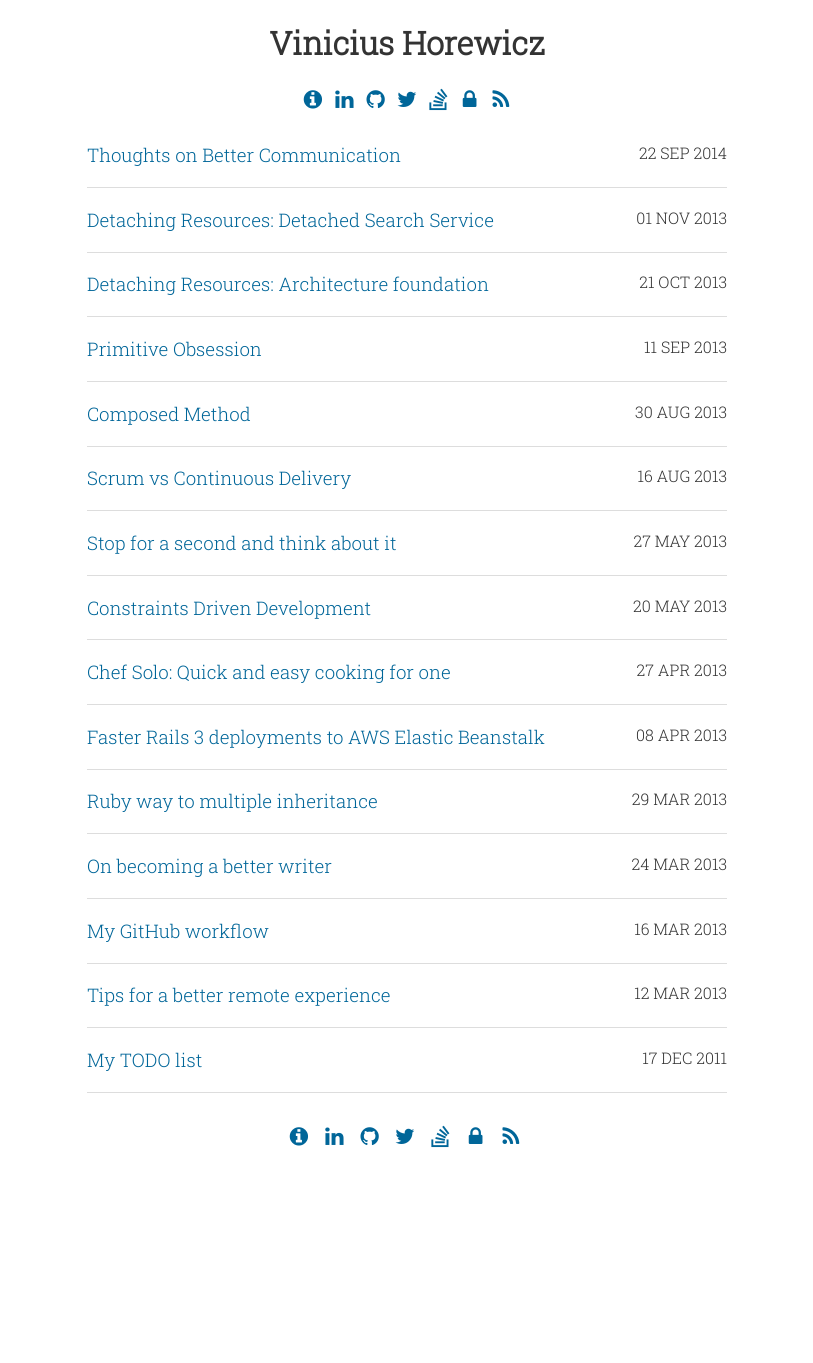
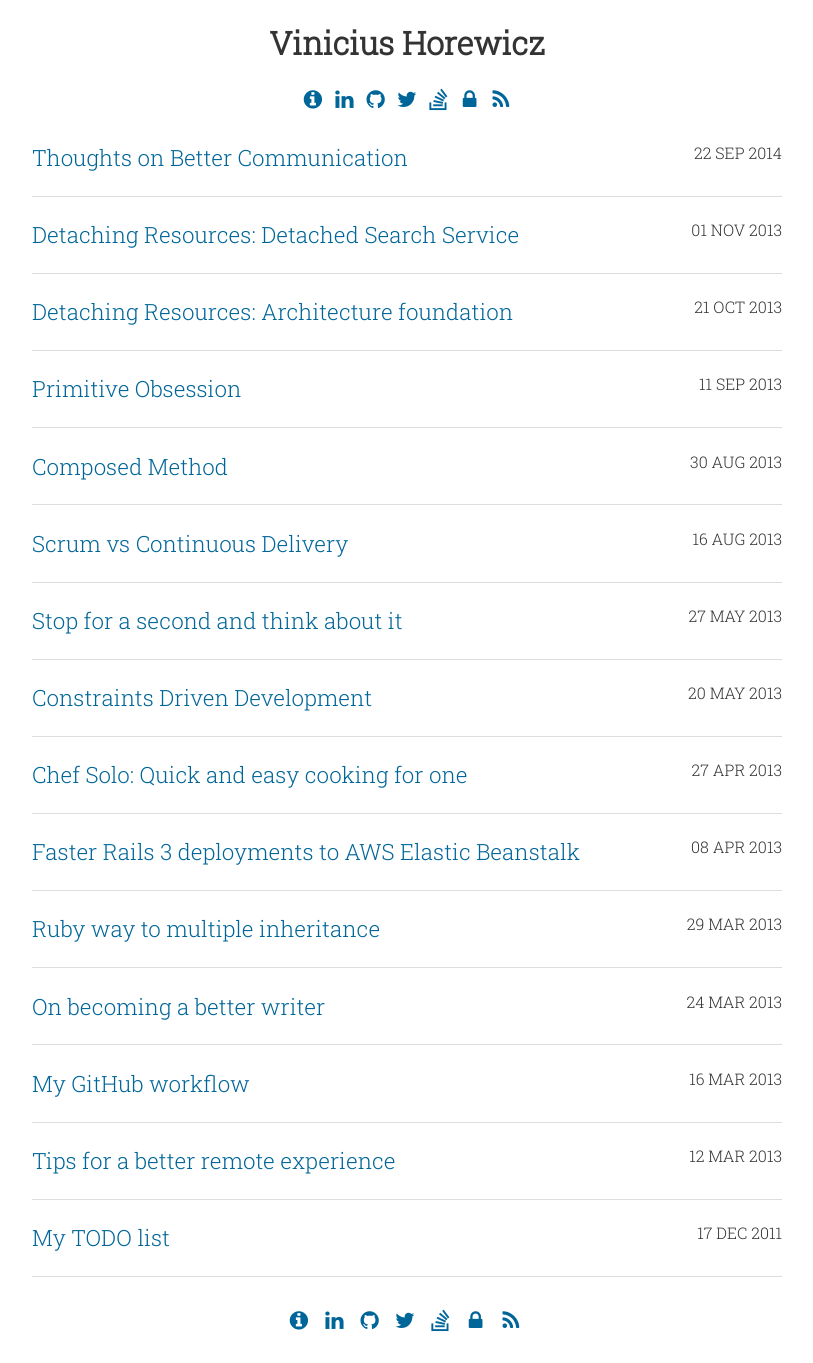
Before and after one commit to wicz/wicz.github.com, a Jekyll site: the page built from index.md, in a window 1280 px wide. Shown: the whole page, without its empty margins (233-1046 px from the left). Built offline with Jekyll 4.4.1, drawn with Linux system fonts in a browser that asks for light colours; nearby versions of some CDN libraries; before the commit the page ends 1179 px from its top, so only the background shows below that.

Commit message:
Increase font size

```diff
--- a/_layouts/index.html
+++ b/_layouts/index.html
@@ -15,8 +15,7 @@
 <link rel="stylesheet" href="/assets/stylesheets/main.css">
 <link rel="stylesheet" href="/assets/stylesheets/screen.css">
 <link href="//netdna.bootstrapcdn.com/font-awesome/4.0.0/css/font-awesome.css" rel="stylesheet">
-<link
-href="//fonts.googleapis.com/css?family=Roboto:300,300italic|Roboto+Slab:300|Ubuntu+Mono" rel="stylesheet" type="text/css">
+<link href="//fonts.googleapis.com/css?family=Roboto:400,300,300italic|Roboto+Slab:300|Ubuntu+Mono" rel="stylesheet" type="text/css">
 <script src="/assets/javascripts/modernizr-2.6.2.min.js"></script>
 </head>
 <body>
--- a/assets/stylesheets/screen.css
+++ b/assets/stylesheets/screen.css
@@ -22,14 +22,14 @@
 body div.container {
   margin: 0 auto;
   position: relative;
-  max-width: 650px;
-  width: 50%;
+  width: 750px;
 }
 section.post-content header,
 section.blog-posts article {
   border-bottom: 1px solid #ddd;
 }
 section.blog-posts article h3 {
+  font-size: 1.4em;
   font-weight: 300;
 }
 section.blog-posts article time {
@@ -47,8 +47,9 @@
 }
 section.post-content article {
   font-family: "Roboto", Helvetica, Arial, sans-serif;
-  font-size: 1.2em;
+  font-size: 1.4em;
   margin-bottom: 2em;
+  font-weight: 300;
 }
 a,
 a:visited,
@@ -60,8 +61,8 @@
 a:hover {
   color: #06f;
 }
-dt {
-  font-weight: bold;
+strong, dt {
+  font-weight: 400;
 }
 p > code {
   background: #eee;
```
